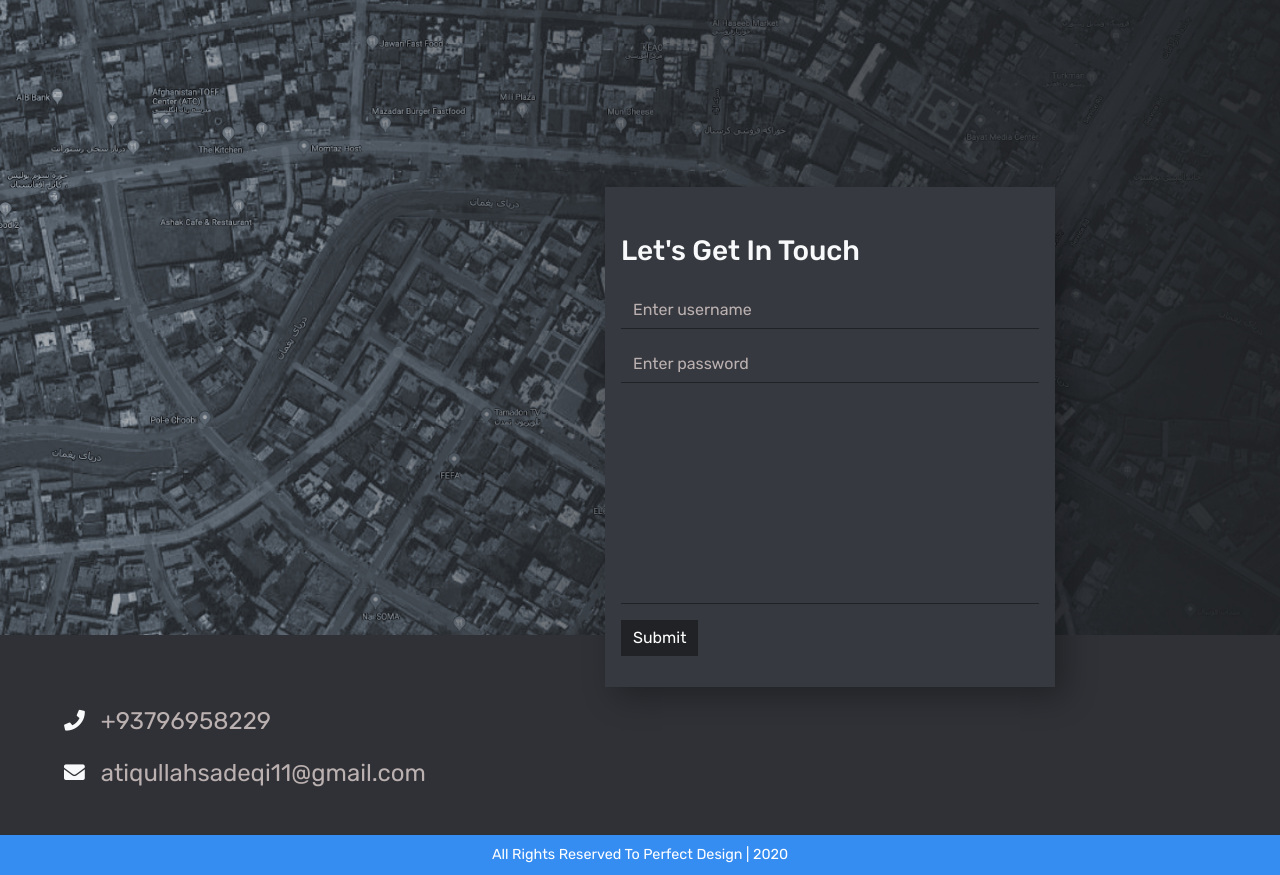
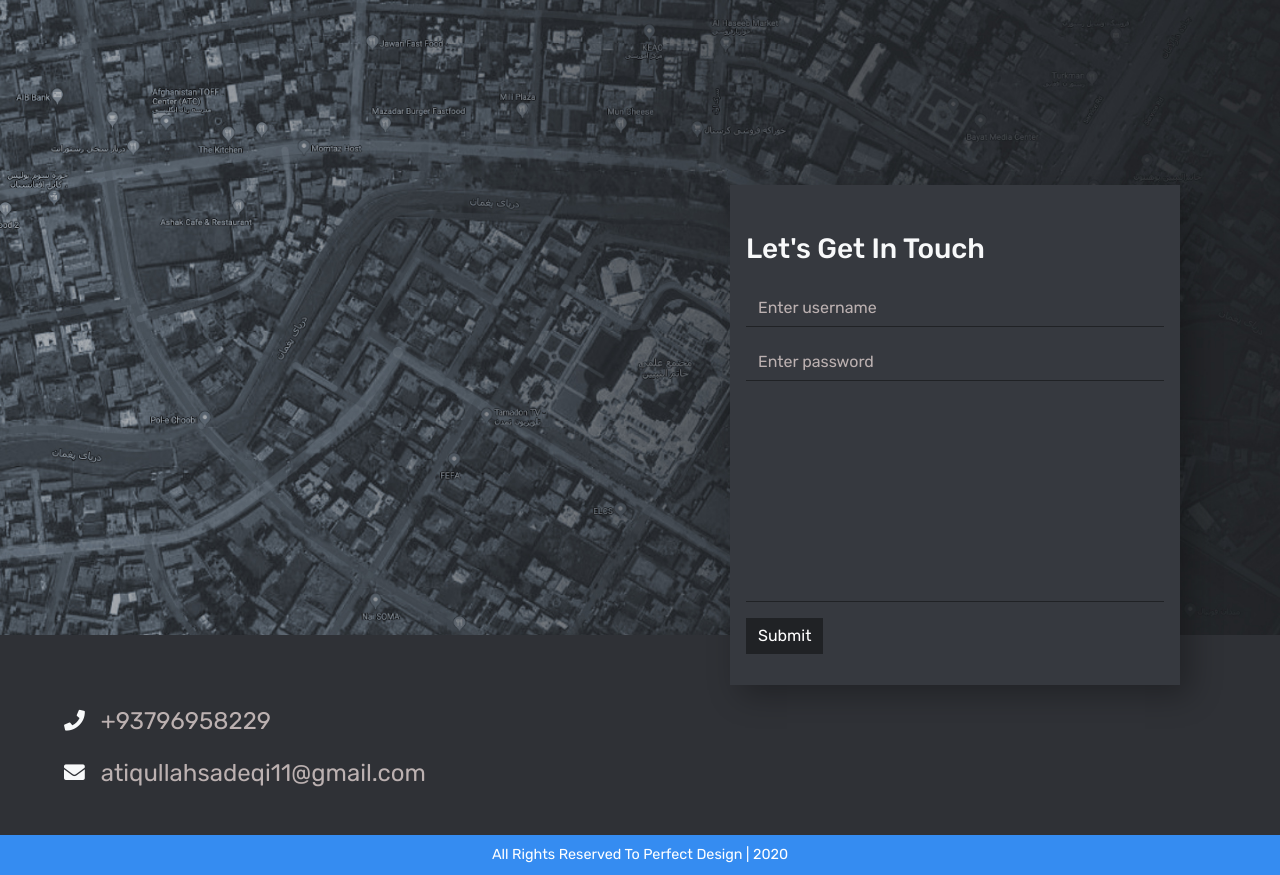
Before and after one commit to atiqullahsadeqi/perfect-design, a plain HTML site: page contact.html in a window 1280 px wide. Shown: the part 53-928 px from the top of the page. Drawn offline with nearby package versions, Linux system fonts and the light colour scheme.

Commit message:
contatcupdates

```diff
--- a/contact.html
+++ b/contact.html
@@ -57,7 +57,7 @@
     <section>
         <div class="container-fluid">
             <div class="row">
-                <div class="contact-main w-100">
+                <div class="contact-main w-100 d-flex align-items-end justify-content-center">
                     <div class="contact-form ">
                         <form action="/action_page.php" class="needs-validation p-3 d-flexflex-column align-content-center h-100" novalidate class="">
                             <h3 class="text-light mt-3 mb-2">Let's Get In Touch</h3>
--- a/css/style.css
+++ b/css/style.css
@@ -568,13 +568,10 @@ footer p{
     position: relative;
 }
 .contact-form{
-    height: 400px;
+    min-height: 400px;
     width: 350px;
+    margin-bottom: -50px;
     background: #36393F;
-    position: absolute;
-    top: 40%;
-    right: 50%;
-    transform: translateX(50%);
     box-shadow: 10px 10px 30px rgba(0, 0, 0, 0.3);
 }
 
@@ -614,17 +611,25 @@ form button[type="submit"]:hover{
 
 }
 .contact-info p{
-    font-size: 1.5em;
+    font-size: 1.2em;
 }
 .contact-info i{
-    font-size: 1.3em;
+    font-size: 1em;
 }
 @media only screen and (min-width: 768px) {
     .contact-form{
-        top: 30%;
-        right: 0%;
-        transform: translateX(-50%);
         width: 450px;
         height: 500px;
+        margin-bottom: -50px;
+    }
+    .contact-main{
+        padding-right: 100px;
+        justify-content: flex-end !important;
+    }
+    .contact-info p{
+        font-size: 1.5em;
+    }
+    .contact-info i{
+        font-size: 1.3em;
     }
 }
```
